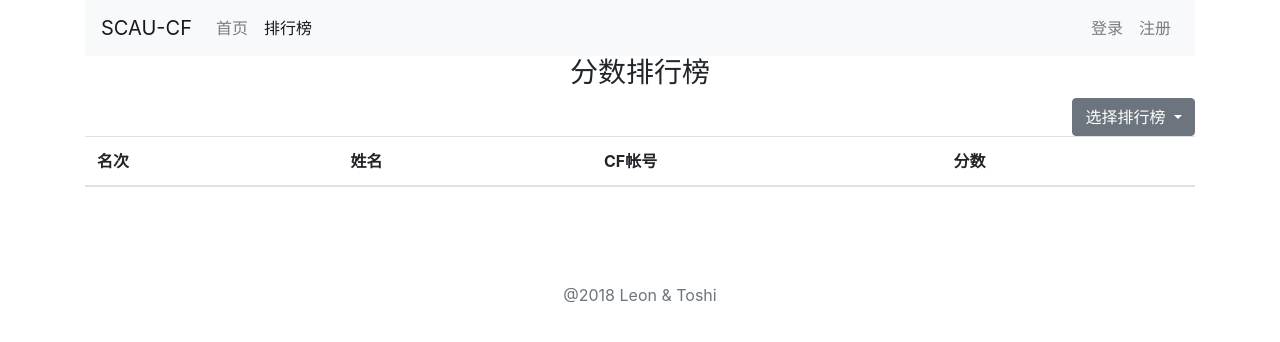
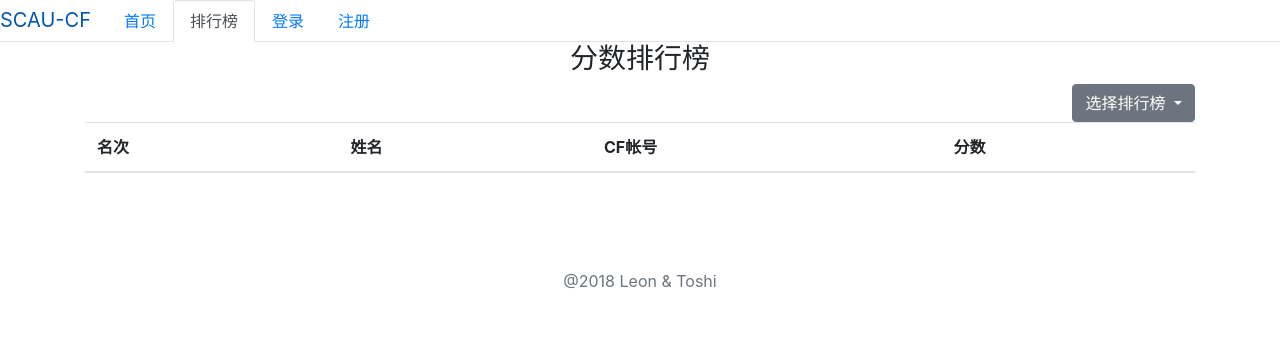
Before and after one commit to ben741863140/cfsystem, a Django app: page /board/ in a window 1280 px wide. Shown: the top 342 px of the page. Run offline with Django 3.2, Linux system fonts and the light colour scheme; lists and menus that the app fills with data are empty; some libraries are stand-ins or nearby versions.

Commit message:
导航栏解决了手机端无法查看问题

```diff
--- a/templates/admin/index.html
+++ b/templates/admin/index.html
@@ -3,7 +3,7 @@
 {% block js %}
     <script>
         $(document).ready(function () {
-            $('.nav-item').removeClass('active')
+            $('.nav-link').removeClass('active')
             $('#nav-element3').addClass('active')
         })
     </script>
--- a/templates/base.html
+++ b/templates/base.html
@@ -3,6 +3,7 @@
 <html lang="zh-cmn-Hans">
 <head>
     <meta charset="UTF-8">
+    <meta name="viewport" content="width=device-width, initial-scale=1, shrink-to-fit=no">
     <title>
         {% block title %}
         SCAU-CF
@@ -11,51 +12,44 @@
     {% block css %}
     {% endblock %}
     <link rel="stylesheet" type="text/css" href="{% static "/bootstrap/css/bootstrap.min.css" %}">
+
 </head>
 <body>
 <script src="{% static "/jquery-3.3.1.min.js" %}"></script>
 {% block js %}
 {% endblock %}
-<div class="container">
-    <nav class="navbar navbar-expand-lg navbar-light bg-light">
+    <ul class="nav nav-tabs">
         <a class="navbar-brand" href="/">SCAU-CF</a>
-        <div class="collapse navbar-collapse" id="navbarNavDropdown">
-            <ul class="navbar-nav mr-auto">
-                <li class="nav-item active">
-                    <a class="nav-link" href="/">首页</a>
+                <li class="nav-item">
+                    <a class="nav-link active" href="/">首页</a>
                 </li>
-                <li class="nav-item" id="nav-element2">
-                    <a class="nav-link" href="/board">排行榜</a>
+                <li class="nav-item" >
+                    <a class="nav-link" id="nav-element2" href="/board">排行榜</a>
                 </li>
                 {% if user.is_superuser %}
-                    <li class="nav-item" id="nav-element3">
-                        <a class="nav-link" href="/admin">管理</a>
+                    <li class="nav-item">
+                        <a class="nav-link" id="nav-element3" href="/admin">管理</a>
                     </li>
                 {% endif %}
-            </ul>
-            <ul class="nav navbar-nav">
                 {% if user.is_authenticated %}
-                    <span class="navbar-text">
+                    <span class="navbar-text", style="margin-left: auto">
                         {{ user.username }}
                     </span>
                     <li class="nav-item">
                         <a class="nav-link" href="{% url 'password_change' %}">修改密码</a>
                     </li>
-                    <li class="nav-item">
+                    <li class="nav-item" style="text-align: right">
                         <a class="nav-link" href="{% url 'logout' %}?next={{ request.path }}">退出</a>
                     </li>
                 {% else %}
-                    <li class="nav-item">
+                    <li class="nav-item" >
                         <a class="nav-link" href="/logreg/login">登录</a>
                     </li>
                     <li class="nav-item">
                         <a class="nav-link" href="/logreg/register">注册</a>
                     </li>
                 {% endif %}
-            </ul>
-        </div>
-    </nav>
-</div>
+    </ul>
 {% block index %}
 {% endblock %}
 <footer class="my-5 pt-5 text-muted text-center text-small">
--- a/templates/board/board.html
+++ b/templates/board/board.html
@@ -6,7 +6,7 @@
     <script src="{% static "/board/board.js" %}"></script>
     <script>
     $(document).ready(function () {
-        $('.nav-item').removeClass('active')
+        $('.nav-link').removeClass('active')
         $('#nav-element2').addClass('active')
     })
     </script>
```
